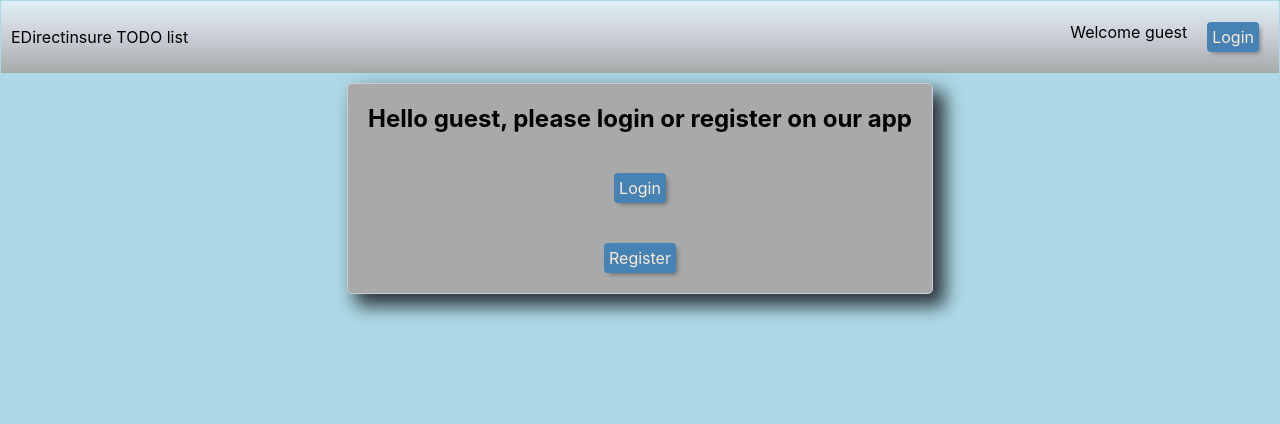
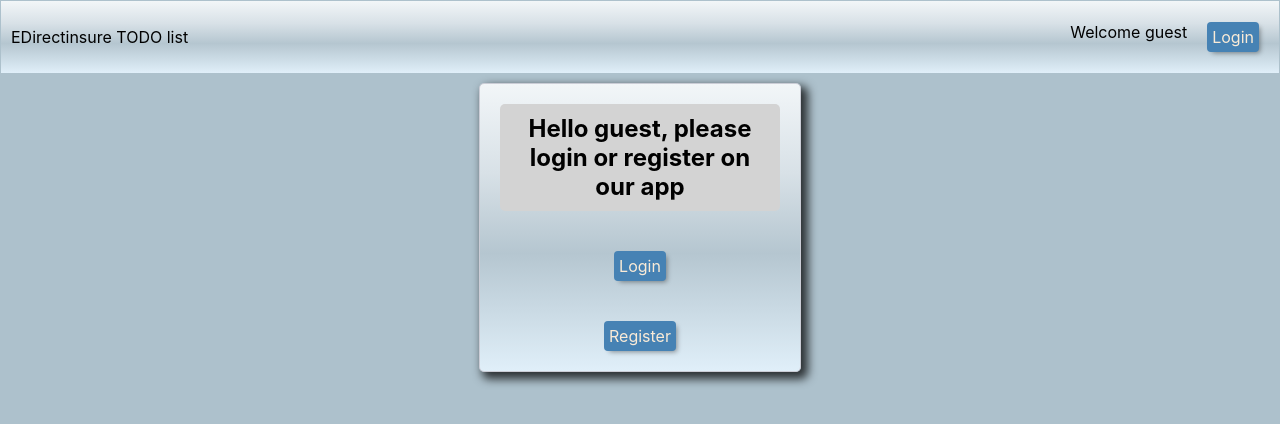
Before and after one commit to JoaoTeixeira20/edirect-todo, a React (Create React App) app in the folder client/: page / in a window 1280 px wide. Shown: the top 424 px of the page. Built offline with nearby package versions, Linux system fonts and the light colour scheme.

Commit message:
styling app

```diff
--- a/client/src/components/Pages/Home.js
+++ b/client/src/components/Pages/Home.js
@@ -10,8 +10,8 @@ const Home = () => {
 
   if (!AuthData.username){
     return (
-      <div className="homeContent">
-      <div>Hello guest, please login or register on our app</div>
+      <div className="homeContent gradientDecorator">
+      <div className="projectTitle">Hello guest, please login or register on our app</div>
       <Link to="/login"><div className="buttonStyle">Login</div></Link>
       <Link to="/signup"><div className="buttonStyle">Register</div></Link>
       </div>
--- a/client/src/components/Pages/Login.js
+++ b/client/src/components/Pages/Login.js
@@ -43,7 +43,7 @@ export default function Login(){
   }
 
   return(
-    <div className="userFormContainer">
+    <div className="userFormContainer gradientDecorator">
         <div className="projectTitle">Login</div>
         <input type="text" name="username" placeholder="username" value={loginCredentials.username} onChange={onChangeHandler}></input>
         <input type="password" name="password" placeholder="password" value={loginCredentials.password} onChange={onChangeHandler}></input>
--- a/client/src/components/Pages/SignUp.js
+++ b/client/src/components/Pages/SignUp.js
@@ -39,7 +39,7 @@ const SignUp = () => {
   }
 
   return (
-      <div className="userFormContainer">
+      <div className="userFormContainer gradientDecorator">
           <div className="projectTitle">Register</div>
           <input type="text" name="name" placeholder="name" value={loginCredentials.name} onChange={onChangeHandler}></input>
           <input type="text" name="username" placeholder="username" value={loginCredentials.username} onChange={onChangeHandler}></input>
--- a/client/src/index.css
+++ b/client/src/index.css
@@ -1,7 +1,7 @@
 body {
   margin: 0;
   padding: 0;
-  background-color:lightblue;
+  background-color:#ADC1CC;
   font-family: -apple-system,BlinkMacSystemFont,Segoe UI,Roboto,Oxygen-Sans,Ubuntu,Cantarell,Helvetica Neue,sans-serif;
   -webkit-font-smoothing: antialiased;
   -moz-osx-font-smoothing: grayscale;
@@ -13,18 +13,18 @@ body {
 } */
 
 .gradientDecorator{
-  background: linear-gradient(0deg, rgba(238,174,202,1) 0%, rgba(164,170,169,1) 0%, rgba(203,205,214,1) 50%, rgba(255,255,255,0.6082808123249299) 100%);
+  background: linear-gradient(to bottom, rgba(242,246,248,1) 0%,rgba(216,225,231,1) 31%,rgba(181,198,208,1) 59%,rgba(224,239,249,1) 100%);
 }
 
 .homeContent{
-  background-color: darkgrey;
   align-items: center;
   margin: 10px;
   display: flex;
   flex-direction: column;
-  box-shadow: 10px 10px 18px 2px rgba(0,0,0,0.75);
+  box-shadow: 5px 5px 10px 2px rgba(0,0,0,0.75);
   border-radius: 5px;
   border:1px solid #cbcdd6;
+  max-width: 320px;
 }
 
 .homeContent > *{
@@ -33,7 +33,7 @@ body {
 
 .homeContent > *:nth-child(1){
   font-size: x-large;
-  font-weight: bold;
+  text-align: center;
 }
 
 .pageHeader{
@@ -67,7 +67,7 @@ body {
   border:1px solid black;
   margin:10px;
   width:320px;
-  background-color: #cbcdd6;
+  background-color: #B5C6D0;
 }
 
 .projectTitle{
@@ -97,7 +97,7 @@ body {
   padding:10px;
   border-radius: 5px;
   box-shadow: 10px 10px 18px 2px rgba(0,0,0,0.75);
-  border:1px solid #cbcdd6;
+
 }
 
 .userFormContainer > * {
@@ -136,11 +136,11 @@ body {
 }
 
 .taskItem:nth-child(even) {
-  background: #B8B8B8
+  background: #9ABBCE
 }
 
 .taskItem:nth-child(odd) {
-  background: #DCDCDC
+  background: #ADC1CC
 }
 
 .taskItem > *:nth-child(2){
```
